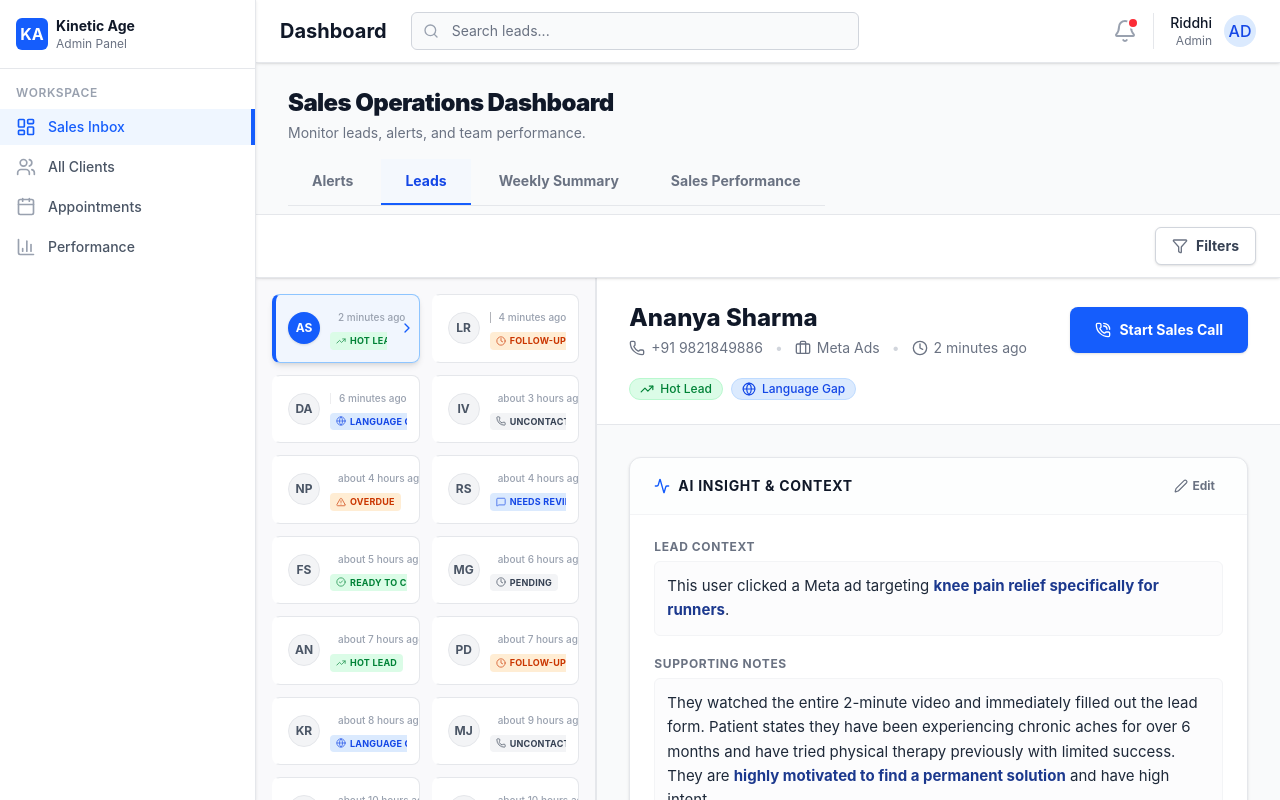
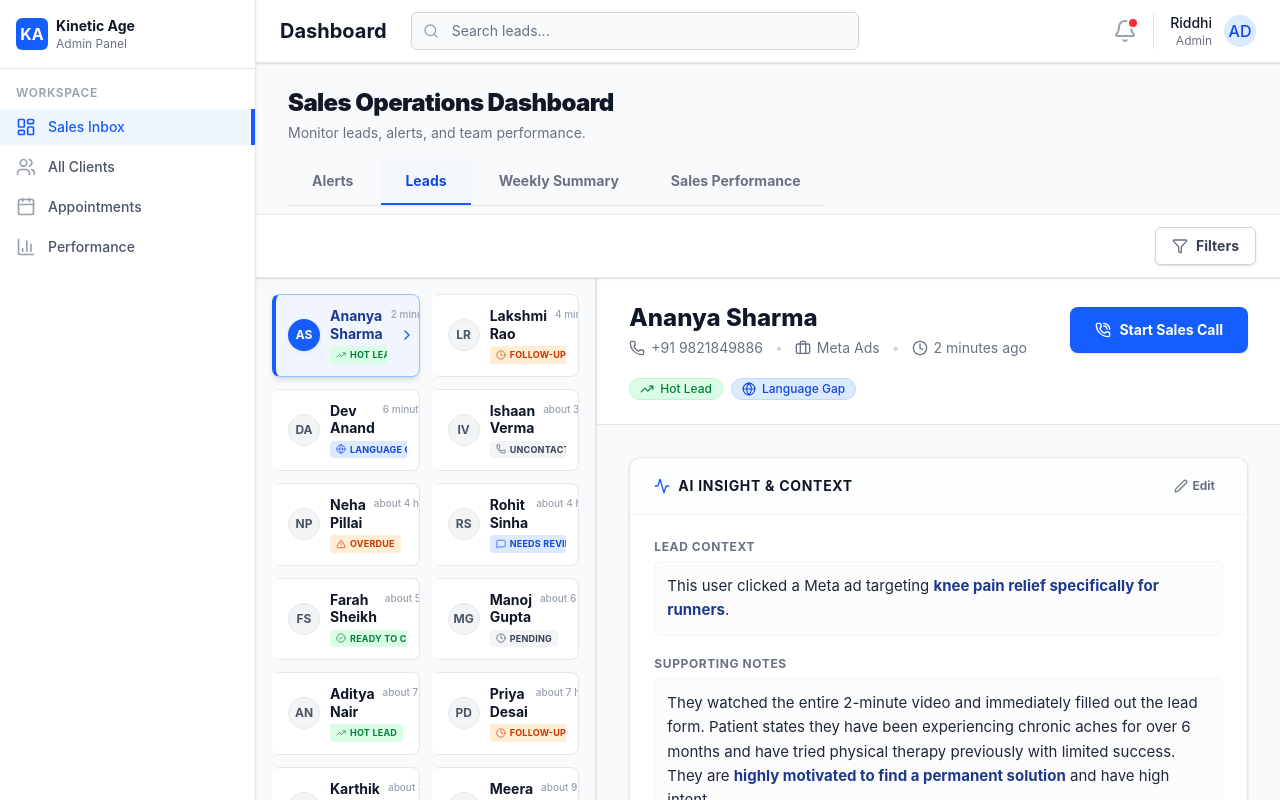
Before and after one commit to vidula18/kinetic-dashboard, a React (Vite) app: page / in a window 1280 px wide. Both pictures are taken after a click on the button "Leads". Built offline with nearby package versions, Linux system fonts and the light colour scheme.

Commit message:
Allow lead names to wrap in cards

```diff
--- a/src/components/FreshLeadsTable.tsx
+++ b/src/components/FreshLeadsTable.tsx
@@ -35,7 +35,7 @@ export function FreshLeadsTable({ leads }: FreshLeadsTableProps) {
                     <Users className="h-5 w-5 text-blue-500" />
                   </div>
                   <div>
-                    <h3 className="text-[15px] font-bold text-gray-900 group-hover:text-blue-600 transition-colors line-clamp-1">{lead.name}</h3>
+                    <h3 className="text-[15px] font-bold text-gray-900 group-hover:text-blue-600 transition-colors leading-tight">{lead.name}</h3>
                     <div className="text-[12px] text-gray-500 flex items-center gap-1.5 mt-0.5">
                       <span className="truncate">{lead.source}</span>
                     </div>
--- a/src/components/LeadItem.tsx
+++ b/src/components/LeadItem.tsx
@@ -46,8 +46,8 @@ export function LeadItem({ lead, isSelected, onClick }: LeadItemProps) {
 
         <div className="flex-1 min-w-0 flex flex-col justify-center">
           {/* Top Row: Name and Time */}
-          <div className="flex justify-between items-center mb-1">
-            <h3 className={`font-bold text-[14px] truncate mr-2 ${isSelected ? 'text-blue-900' : 'text-gray-900'}`}>
+          <div className="flex justify-between items-start mb-1">
+            <h3 className={`font-bold text-[14px] leading-tight mr-2 ${isSelected ? 'text-blue-900' : 'text-gray-900'}`}>
               {lead.name}
             </h3>
             <span className="text-[10px] text-gray-400 font-medium whitespace-nowrap flex-shrink-0">
```
